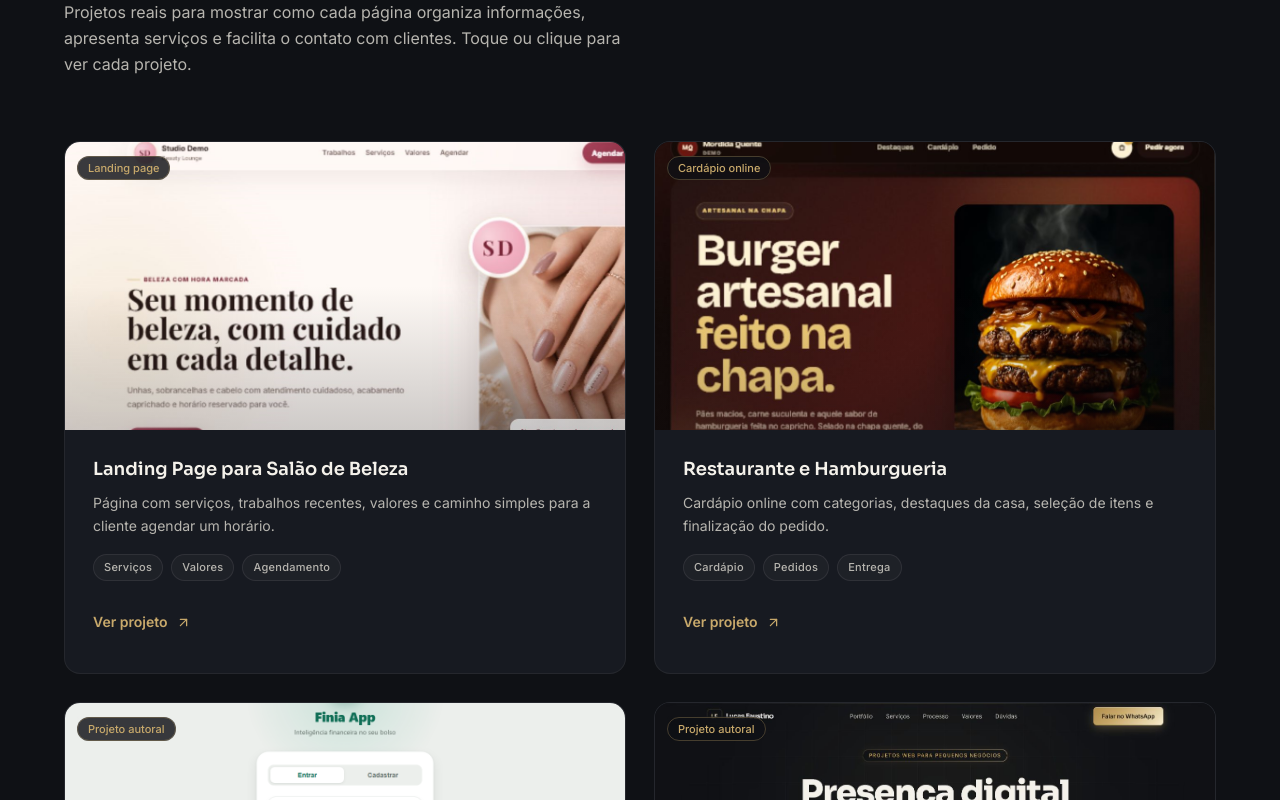
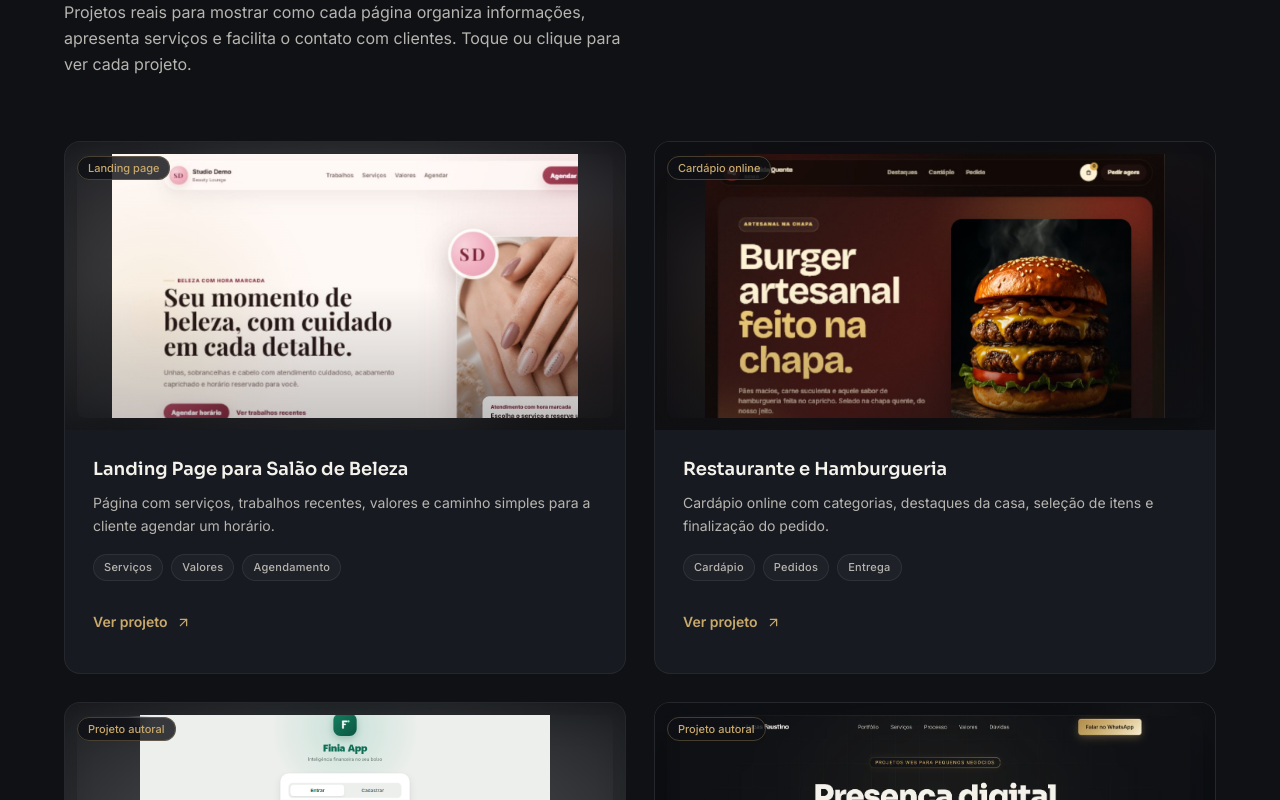
Before and after one commit to lucasfaustinodev/lucasfaustinodev, a Next.js app: page / in a window 1280 px wide. Shown: the part 1140-1940 px from the top of the page. Built offline with nearby package versions, Linux system fonts and the light colour scheme; a web font is replaced by a local one.

Commit message:
Melhora enquadramento dos previews do portfolio

```diff
--- a/components/portfolio.tsx
+++ b/components/portfolio.tsx
@@ -16,13 +16,20 @@ interface Project {
 
 function ProjectScreenshotPreview({ src, alt }: { src: string; alt: string }) {
   return (
-    <div className="relative h-full w-full overflow-hidden bg-[#0f1115] select-none">
+    <div className="relative h-full w-full overflow-hidden bg-[#0b0d12] select-none">
+      <img
+        aria-hidden="true"
+        src={src}
+        alt=""
+        className="absolute inset-0 h-full w-full scale-110 object-cover opacity-25 blur-xl"
+      />
+      <div className="absolute inset-0 bg-[radial-gradient(ellipse_at_center,rgba(200,169,107,0.08)_0%,rgba(15,17,21,0.1)_42%,rgba(15,17,21,0.72)_100%)]" />
       <img
         src={src}
         alt={alt}
-        className="absolute inset-0 h-full w-full object-cover"
+        className="absolute inset-3 h-[calc(100%-1.5rem)] w-[calc(100%-1.5rem)] rounded-lg object-contain shadow-[0_18px_42px_rgba(0,0,0,0.28)]"
       />
-      <div className="absolute inset-0 bg-gradient-to-t from-[#0f1115]/20 via-transparent to-transparent" />
+      <div className="absolute inset-0 bg-gradient-to-t from-[#0f1115]/24 via-transparent to-transparent" />
     </div>
   )
 }
```
